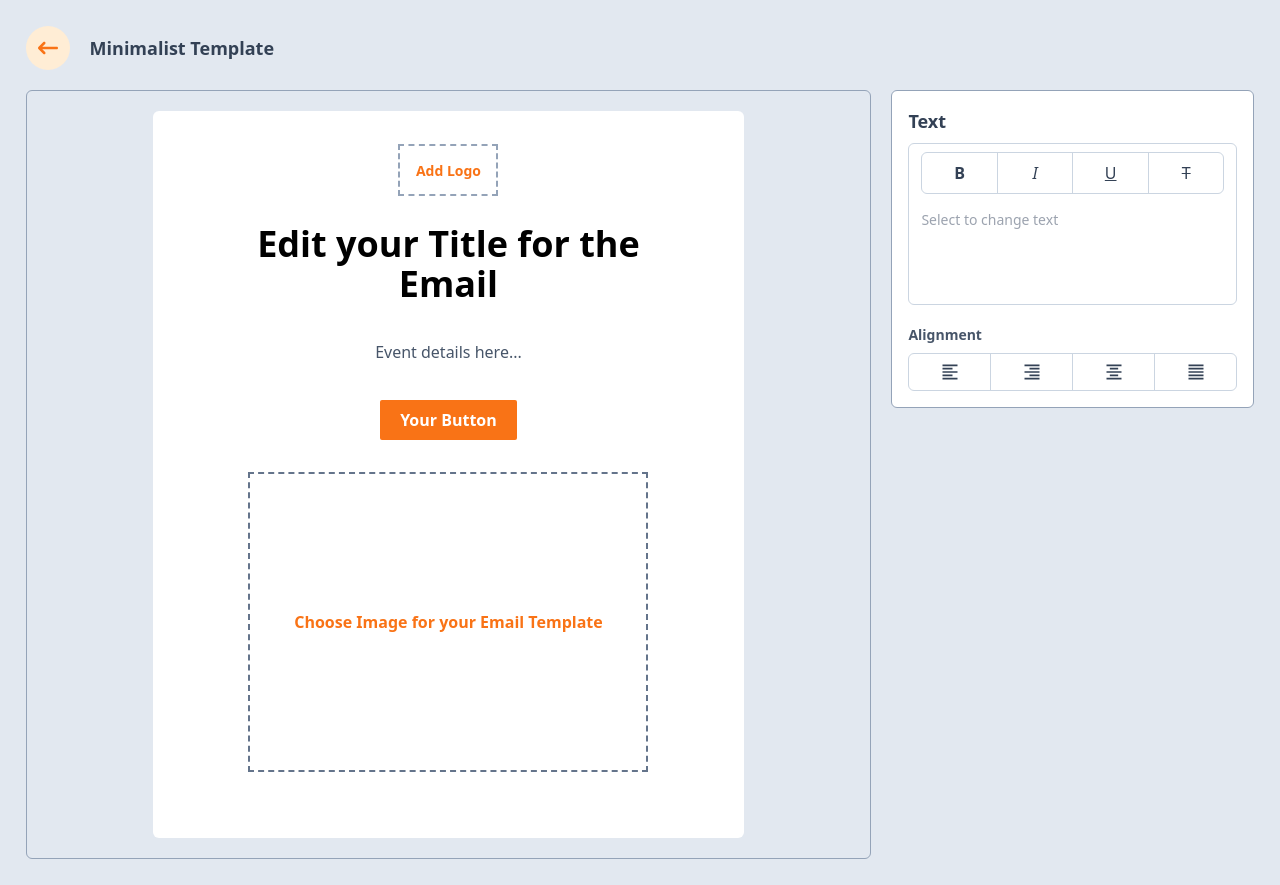
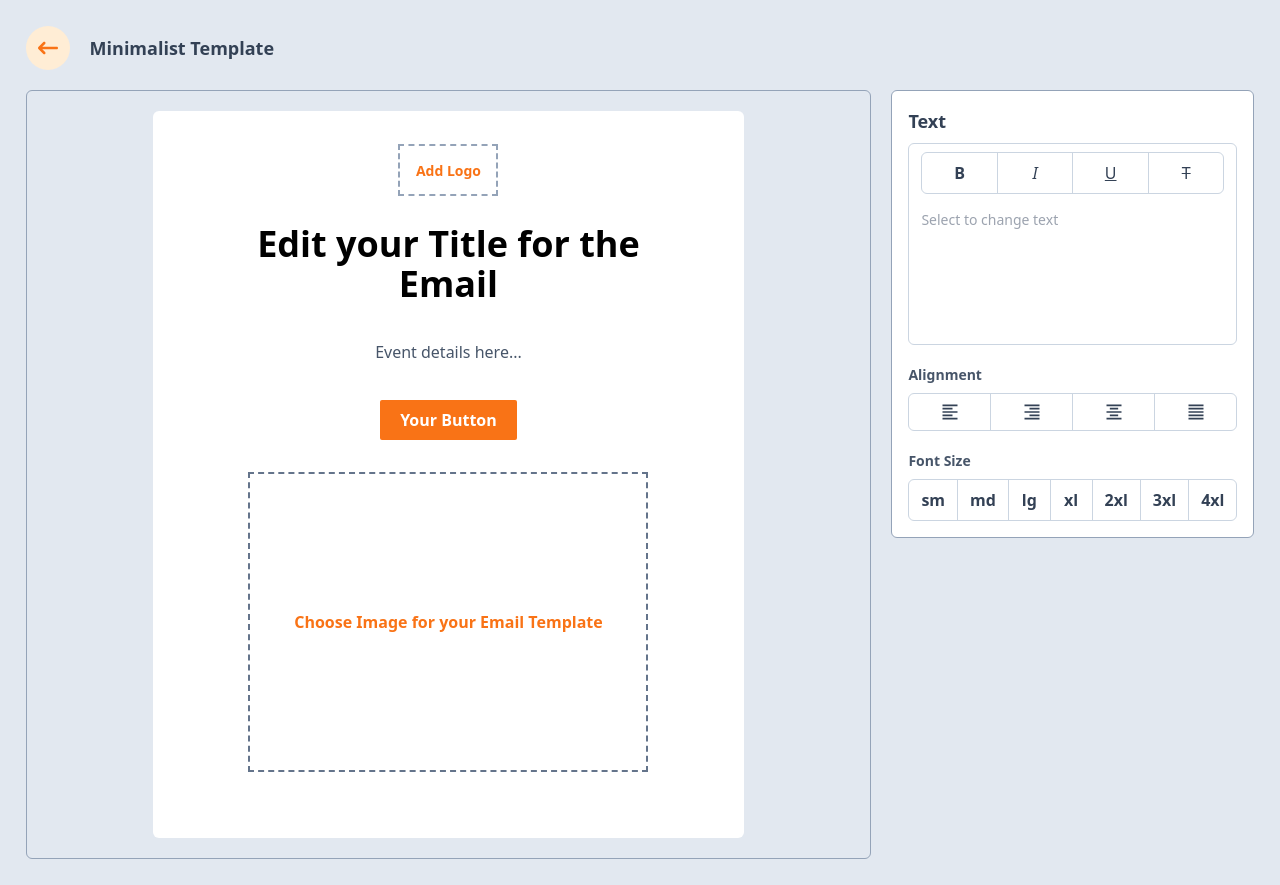
Before and after one commit to rabiulahsan/email-template-builder, a React (Vite) app in the folder email-template-client/: page /edit/template/1 in a window 1280 px wide. Built offline with nearby package versions, Linux system fonts and the light colour scheme.

Commit message:
created font size  button

```diff
--- a/email-template-client/src/Pages/EditTemplate/EditTemplate.jsx
+++ b/email-template-client/src/Pages/EditTemplate/EditTemplate.jsx
@@ -240,7 +240,7 @@ const EditTemplate = () => {
                 <textarea
                   className="w-full text-sm bg-white outline-none focus:outline-none rounded-md resize-none"
                   placeholder="Select to change text"
-                  rows="4"
+                  rows="6"
                   onChange={(e) => {
                     if (titleFocused) {
                       handleTitleChange(e);
@@ -285,6 +285,60 @@ const EditTemplate = () => {
                 </p>
               </div>
             </div>
+
+            {/* Font size button  */}
+            <div className="mt-5">
+              <p className="text-slate-600 text-sm font-semibold mb-2">
+                Font Size
+              </p>
+              <div className="flex border border-slate-300 rounded-md overflow-hidden text-slate-700">
+                <p
+                  className="flex-1 px-3 py-2 font-semibold text-center  hover:bg-slate-100 border-r border-slate-300 cursor-pointer"
+                  title="Small"
+                >
+                  sm
+                </p>
+                <p
+                  className="flex-1 px-3 py-2 font-semibold text-center  hover:bg-slate-100 border-r border-slate-300 cursor-pointer"
+                  title="Base"
+                >
+                  md
+                </p>
+                <p
+                  className="flex-1 px-3 py-2 font-semibold text-center  hover:bg-slate-100 border-r border-slate-300 cursor-pointer"
+                  title="Large"
+                >
+                  lg
+                </p>
+                <p
+                  className="flex-1 px-3 py-2 font-semibold text-center  hover:bg-slate-100 border-r border-slate-300 cursor-pointer"
+                  title="Exltra Large"
+                >
+                  xl
+                </p>
+                <p
+                  className="flex-1 px-3 py-2 font-semibold text-center  hover:bg-slate-100 border-r border-slate-300 cursor-pointer"
+                  title="2 x Extra Large"
+                >
+                  2xl
+                </p>
+                <p
+                  className="flex-1 px-3 py-2 font-semibold text-center  hover:bg-slate-100 border-r border-slate-300 cursor-pointer"
+                  title="3 x Extra Large"
+                >
+                  3xl
+                </p>
+
+                <p
+                  className="flex-1 px-3 py-2 font-semibold  text-center hover:bg-slate-100 cursor-pointer"
+                  title="4 x Extra Large"
+                >
+                  4xl
+                </p>
+              </div>
+            </div>
+
+            {/* font color button  */}
           </div>
         </div>
       </div>
```
